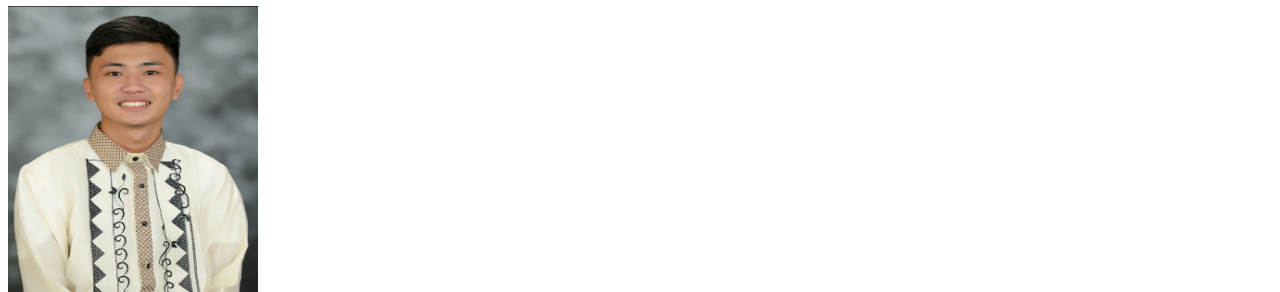
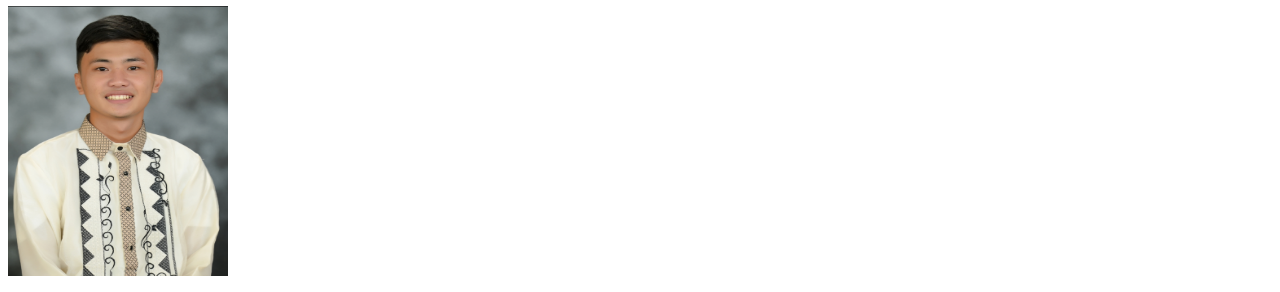
Before and after one commit to RaphDeguzman/HTML-INTRODUCTION, a plain HTML site: page index.html in a window 1280 px wide. Shown: the part 60-352 px from the top of the page. Drawn offline with Linux system fonts and the light colour scheme.

Commit message:
Update index.html

```diff
--- a/index.html
+++ b/index.html
@@ -3,7 +3,7 @@
    <head>
 
        <h1>INTRODUCTION</h1>
-       <img src="RJ.jpg"width="250"height="290">
+       <img src="RJ.jpg"width="220"height="270">
        <h1>DE GUZMAN, RAPHAEL JOSEPH V.</h1>
   <h3>BSCS 2B</h3>
   <hr>
```
